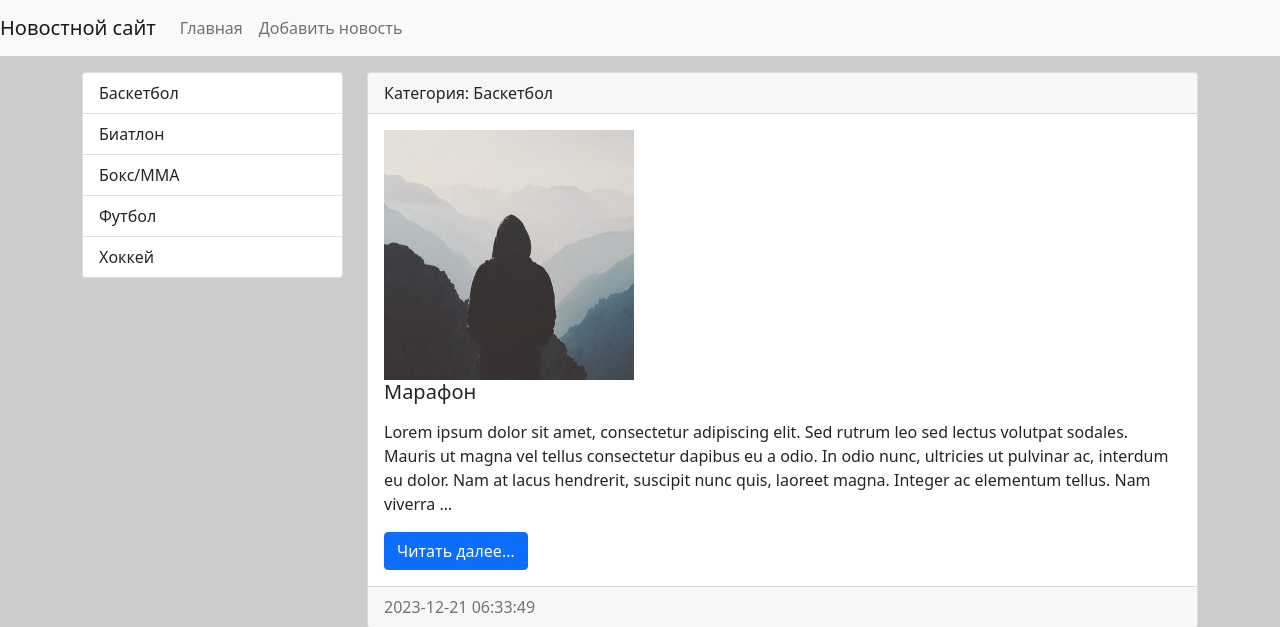
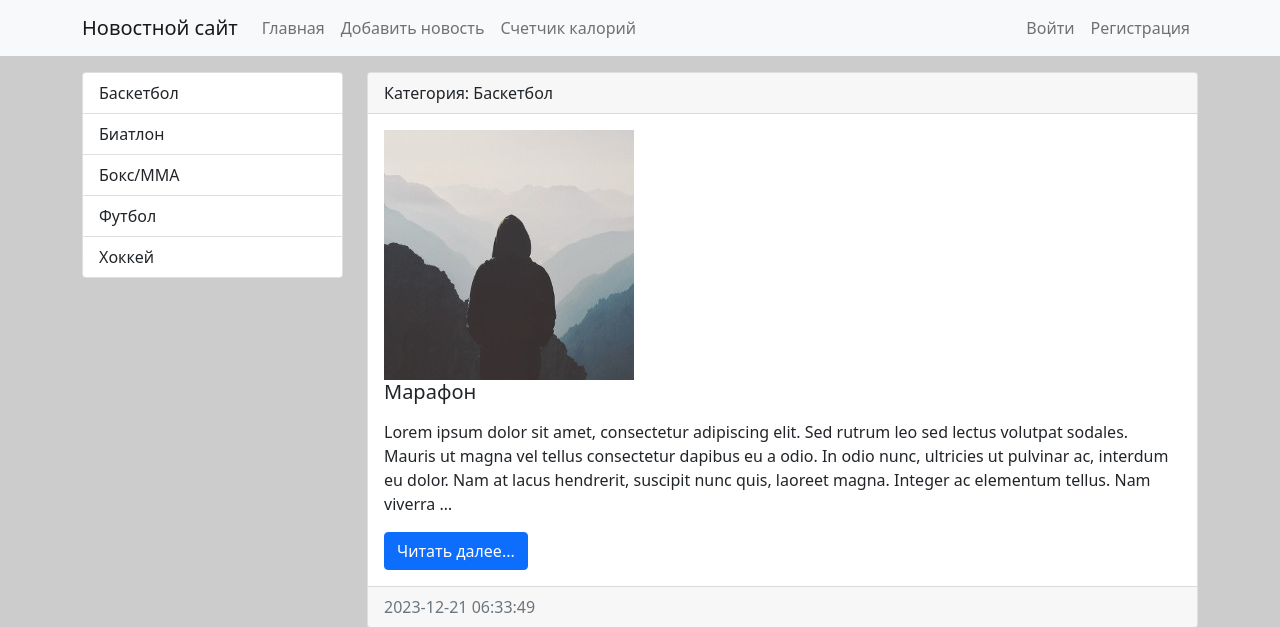
Before and after one commit to TOP-Python321/Lyvov_Diploma, a Django app: page /category/3/ in a window 1280 px wide. Shown: the top 627 px of the page. Run offline with Django 5.2, Linux system fonts and the light colour scheme; data comes from the database, SQL or seed files in the repository; parts of the project's set-up code (start-up, migrations or seed data) failed here and were passed over; some libraries are stand-ins or nearby versions.

Commit message:
настройка навбара

```diff
--- a/sport_blog/templates/inc/_nav.html
+++ b/sport_blog/templates/inc/_nav.html
@@ -1,14 +1,26 @@
-<nav class="navbar navbar-expand-lg navbar-light bg-light">
-    <a class="navbar-brand" href="{% url 'home' %}">Новостной сайт</a>
-    <button class="navbar-toggler" type="button" data-toggle="collapse" data-target="#navbarSupportedContent"
-            aria-controls="navbarSupportedContent" aria-expanded="false" aria-label="Toggle navigation">
-        <span class="navbar-toggler-icon"></span>
-    </button>
-
-    <div class="collapse navbar-collapse" id="navbarSupportedContent">
-        <ul class="navbar-nav mr-auto">
-            <li class="nav-item"><a class="nav-link" href="{% url 'home' %}">Главная</a></li>
-            <li class="nav-item"><a class="nav-link" href="{% url 'home' %}">Добавить новость</a></li>
-        </ul>
-    </div>
-</nav>
+ <nav class="navbar navbar-expand-lg navbar-light bg-light">
+        <div class="container">
+          <a class="navbar-brand mr-4" href="{% url 'home' %}">Новостной сайт</a>
+          <button class="navbar-toggler" type="button" data-toggle="collapse" data-target="#navbarToggle" aria-controls="navbarToggle" aria-expanded="false" aria-label="Toggle navigation">
+          <span class="navbar-toggler-icon"></span>
+          </button>
+          <div class="collapse navbar-collapse" id="navbarToggle">
+            <div class="navbar-nav mr-auto">
+              <a class="nav-item nav-link" href="{% url 'home' %}">Главная</a>
+              <a class="nav-item nav-link" href="{% url 'add_news' %}">Добавить новость</a>
+              <a class="nav-item nav-link" href="{% url 'index' %}">Счетчик калорий</a>
+            </div>
+            <!-- Navbar Right Side -->
+            <div class="collapse navbar-collapse justify-content-end" id="navbarCollapse">
+                <div class="navbar-nav mr-auto">
+                    {% if request.user.is_authenticated %}
+                        <a class="nav-item nav-link" href="{% url 'logout' %}">Выйти</a>
+                    {% else %}
+                      <a class="nav-item nav-link" href="{% url 'login' %}">Войти</a>
+                      <a class="nav-item nav-link" href="{% url 'register' %}">Регистрация</a>
+                    {% endif %}
+                </div>
+            </div>
+          </div>
+        </div>
+ </nav>
```
